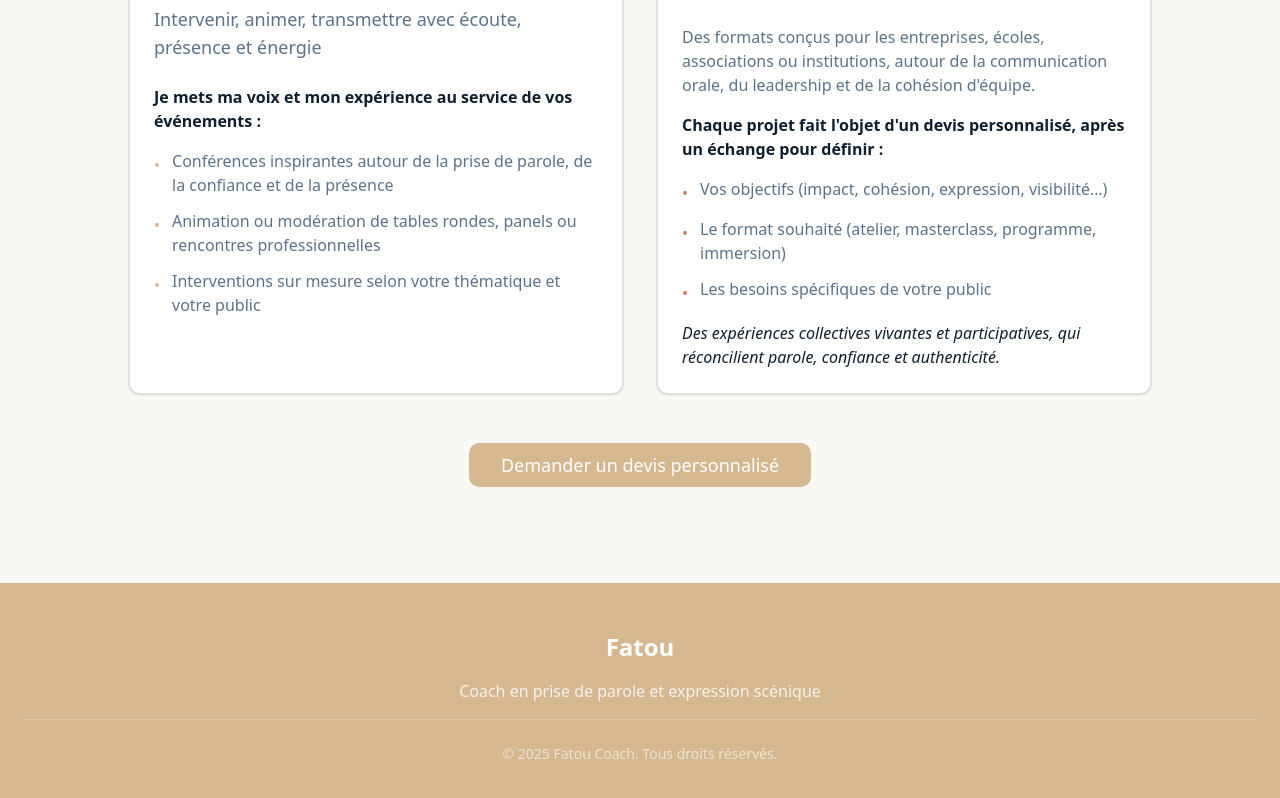
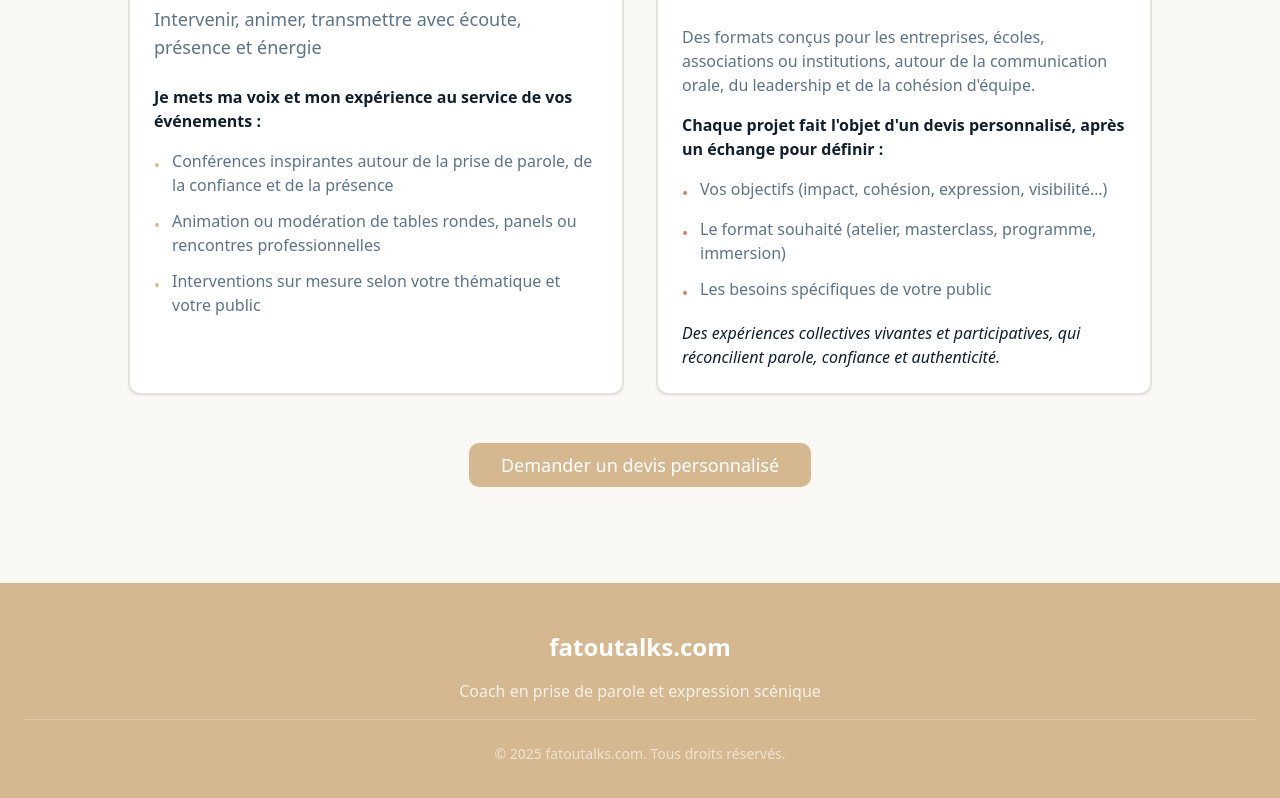
Before and after one commit to kaizen0212/fatoutalks, a React (Vite) app: page / in a window 1280 px wide. Shown: the part 5337-6135 px from the top of the page. Built offline with nearby package versions, Linux system fonts and the light colour scheme; the HTML template or start-up script is replaced by a standard one.

Commit message:
Update site name to fatoutalks.com
Update index.html and other relevant files to reflect the new site name "fatoutalks.com". This includes updating the title, meta tags, and footer content.

```diff
--- a/src/components/Footer.tsx
+++ b/src/components/Footer.tsx
@@ -3,11 +3,11 @@ const Footer = () => {
     <footer className="bg-primary text-primary-foreground py-12">
       <div className="container mx-auto px-6">
         <div className="text-center space-y-4">
-          <h3 className="text-2xl font-bold">Fatou</h3>
+          <h3 className="text-2xl font-bold">fatoutalks.com</h3>
           <p className="text-primary-foreground/80">Coach en prise de parole et expression scénique</p>
           <div className="pt-6 border-t border-primary-foreground/20">
             <p className="text-sm text-primary-foreground/60">
-              © {new Date().getFullYear()} Fatou Coach. Tous droits réservés.
+              © {new Date().getFullYear()} fatoutalks.com. Tous droits réservés.
             </p>
           </div>
         </div>
```
